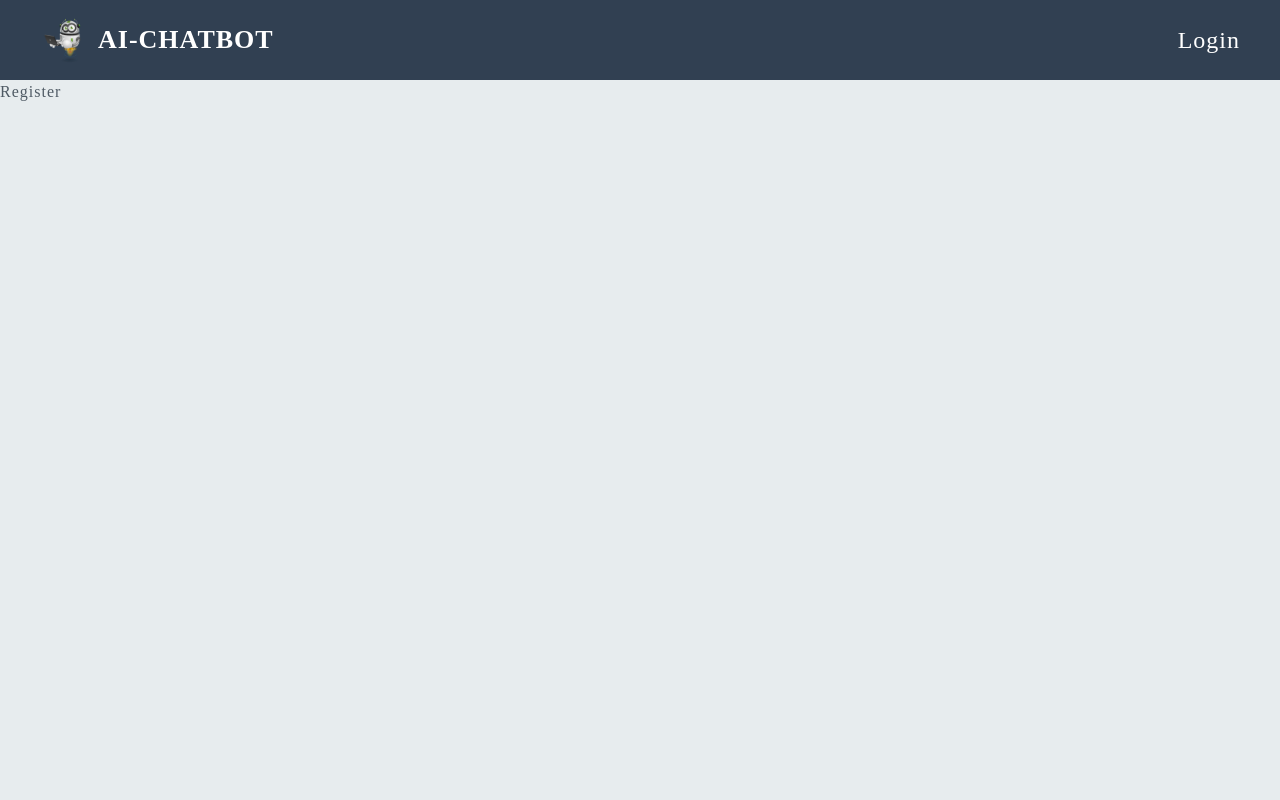
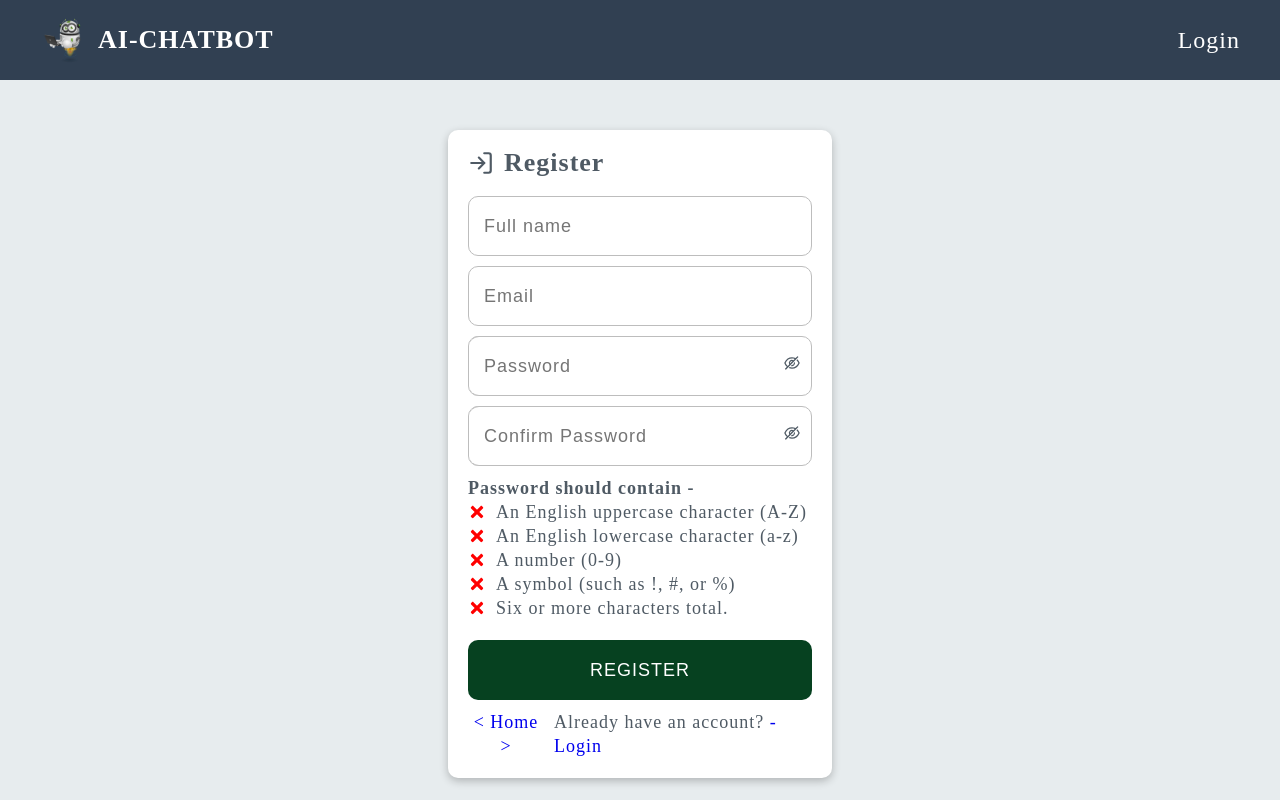
Before and after one commit to swastikjhacoder/ai-chatbot, a React (Create React App) app in the folder client/: page /register in a window 1280 px wide. Built offline with nearby package versions, Linux system fonts and the light colour scheme; the HTML template or start-up script is replaced by a standard one.

Commit message:
completed register UI

```diff
--- a/client/src/pages/Register.jsx
+++ b/client/src/pages/Register.jsx
@@ -1,9 +1,280 @@
-import React from 'react'
+import React, { useEffect, useState } from "react";
+import { FiLogIn } from "react-icons/fi";
+import { NavLink, useNavigate } from "react-router-dom";
+import PasswordInput from "../components/PasswordInput";
+import { FaCheck, FaTimes } from "react-icons/fa";
 
 const Register = () => {
+  const navigate = useNavigate();
+  const [upperCase, setUpperCase] = useState(false);
+  const [lowerCase, setLowerCase] = useState(false);
+  const [num, setNum] = useState(false);
+  const [specialChar, setSpecialChar] = useState(false);
+  const [length, setLength] = useState(false);
+  const [nameError, setNameError] = useState(true);
+  const [emailError, setEmailError] = useState(true);
+  const [passwordError, setPasswordError] = useState(true);
+  const [confirmPasswordError, setConfirmPasswordError] = useState(true);
+  const [validData, setValidData] = useState(false);
+  const [loading, setLoading] = useState(false);
+  const [error, setError] = useState(null);
+  const [formData, setFormData] = useState({
+    name: "",
+    email: "",
+    password: "",
+    confirm: "",
+  });
+
+  const handleChange = (e) => {
+    setFormData({ ...formData, [e.target.name]: e.target.value });
+  };
+
+  useEffect(() => {
+    if (formData.name.length > 0) {
+      if (formData.name.match(/^[a-zA-Z ]{2,30}$/)) {
+        setNameError(false);
+      } else {
+        setNameError(true);
+      }
+    } else {
+      setNameError(false);
+    }
+  }, [formData.name]);
+
+  useEffect(() => {
+    if (formData.email.length > 0) {
+      if (
+        formData.email.match(/^\w+([\.-]?\w+)*@\w+([\.-]?\w+)*(\.\w{2,3})+$/)
+      ) {
+        setEmailError(false);
+      } else {
+        setEmailError(true);
+      }
+    } else {
+      setEmailError(false);
+    }
+  }, [formData.email]);
+
+  useEffect(() => {
+    if (formData.password.length > 0) {
+      if (formData.password.match(/([A-Z])/)) {
+        setUpperCase(true);
+      } else {
+        setUpperCase(false);
+      }
+
+      if (formData.password.match(/([a-z])/)) {
+        setLowerCase(true);
+      } else {
+        setLowerCase(false);
+      }
+
+      if (formData.password.match(/([0-9])/)) {
+        setNum(true);
+      } else {
+        setNum(false);
+      }
+
+      if (formData.password.match(/([!,%,&,@,#,$,^,*,?,_,~])/)) {
+        setSpecialChar(true);
+      } else {
+        setSpecialChar(false);
+      }
+
+      if (formData.password.length > 5) {
+        setLength(true);
+      } else {
+        setLength(false);
+      }
+    } else {
+      setPasswordError(false);
+      setUpperCase(false);
+      setLowerCase(false);
+      setNum(false);
+      setSpecialChar(false);
+      setLength(false);
+    }
+  }, [formData.password]);
+
+  useEffect(() => {
+    if (formData.password.length > 0) {
+      if (upperCase && lowerCase && num && specialChar && length) {
+        setPasswordError(false);
+        setValidData(true);
+      } else {
+        setPasswordError(true);
+        setValidData(false);
+      }
+    } else {
+      setPasswordError(false);
+      setValidData(true);
+    }
+  }, [
+    upperCase,
+    lowerCase,
+    num,
+    specialChar,
+    length,
+    formData.password.length,
+  ]);
+
+  useEffect(() => {
+    if (formData.confirm.length > 0) {
+      if (formData.password.toString() === formData.confirm.toString()) {
+        setConfirmPasswordError(false);
+      } else {
+        setConfirmPasswordError(true);
+      }
+    } else {
+      setConfirmPasswordError(false);
+    }
+  }, [formData.confirm, formData.password]);
+
   return (
-    <div>Register</div>
-  )
-}
+    <div className="register-container">
+      <div className="card" style={{ marginTop: "50px" }}>
+        <h1
+          style={{
+            display: "flex",
+            alignItems: "center",
+            gap: "10px",
+            marginBottom: "10px",
+          }}
+        >
+          <FiLogIn />
+          Register
+        </h1>
+        <form method="POST">
+          <input
+            type="text"
+            name="name"
+            id="name"
+            placeholder="Full name"
+            autoComplete="on"
+            required
+            value={formData.name}
+            onChange={handleChange}
+          />
+          {nameError && (
+            <p style={{ color: "#ff0000" }}>Please enter a valid name!</p>
+          )}
+          <input
+            type="email"
+            name="email"
+            id="email"
+            placeholder="Email"
+            autoComplete="on"
+            required
+            value={formData.email}
+            onChange={handleChange}
+          />
+          {emailError && (
+            <p style={{ color: "#ff0000" }}>Please enter a valid email!</p>
+          )}
+          <PasswordInput
+            name="password"
+            id="password"
+            placeholder="Password"
+            autoComplete="on"
+            value={formData.password}
+            onChange={handleChange}
+          />
+          {passwordError && (
+            <p style={{ color: "#ff0000" }}>Please make a strong password!</p>
+          )}
+          <PasswordInput
+            name="confirm"
+            id="confirm"
+            placeholder="Confirm Password"
+            autoComplete="on"
+            value={formData.confirm}
+            onChange={handleChange}
+          />
+          {confirmPasswordError && (
+            <p style={{ color: "#ff0000" }}>Password did not match!</p>
+          )}
+          <div className="strong-password-container">
+            <ul>
+              <li>
+                <span style={{ fontWeight: 600 }}>
+                  Password should contain -
+                </span>
+              </li>
+              <li>
+                <div style={{ display: "flex", alignItems: "center" }}>
+                  {upperCase ? (
+                    <FaCheck style={{ color: "#008000" }} />
+                  ) : (
+                    <FaTimes style={{ color: "#ff0000" }} />
+                  )}
+                </div>
+                <div>An English uppercase character (A-Z)</div>
+              </li>
+              <li>
+                <div style={{ display: "flex", alignItems: "center" }}>
+                  {lowerCase ? (
+                    <FaCheck style={{ color: "#008000" }} />
+                  ) : (
+                    <FaTimes style={{ color: "#ff0000" }} />
+                  )}
+                </div>
+                <div>An English lowercase character (a-z)</div>
+              </li>
+              <li>
+                <div style={{ display: "flex", alignItems: "center" }}>
+                  {num ? (
+                    <FaCheck style={{ color: "#008000" }} />
+                  ) : (
+                    <FaTimes style={{ color: "#ff0000" }} />
+                  )}
+                </div>
+                <div>A number (0-9)</div>
+              </li>
+              <li>
+                <div style={{ display: "flex", alignItems: "center" }}>
+                  {specialChar ? (
+                    <FaCheck style={{ color: "#008000" }} />
+                  ) : (
+                    <FaTimes style={{ color: "#ff0000" }} />
+                  )}
+                </div>
+                <div>A symbol (such as !, #, or %)</div>
+              </li>
+              <li>
+                <div style={{ display: "flex", alignItems: "center" }}>
+                  {length ? (
+                    <FaCheck style={{ color: "#008000" }} />
+                  ) : (
+                    <FaTimes style={{ color: "#ff0000" }} />
+                  )}
+                </div>
+                <div>Six or more characters total.</div>
+              </li>
+            </ul>
+          </div>
+          <button type="submit" className="login-btn">
+            {loading ? "Registering...." : "Register"}
+          </button>
+          {!validData && (
+            <p style={{ color: "#ff0000", textAlign: "center" }}>
+              Please check the input before submitting!
+            </p>
+          )}
+        </form>
+        <div className="navigation">
+          <NavLink style={{ textAlign: "center" }} to="/">
+            {`< Home >`}
+          </NavLink>
+          <p>
+            Already have an account? <NavLink to="/login">- Login</NavLink>
+          </p>
+        </div>
+        {error && (
+          <p style={{ color: "#ff0000", marginTop: "10px" }}>{error}</p>
+        )}
+      </div>
+    </div>
+  );
+};
 
-export default Register
+export default Register;
```
